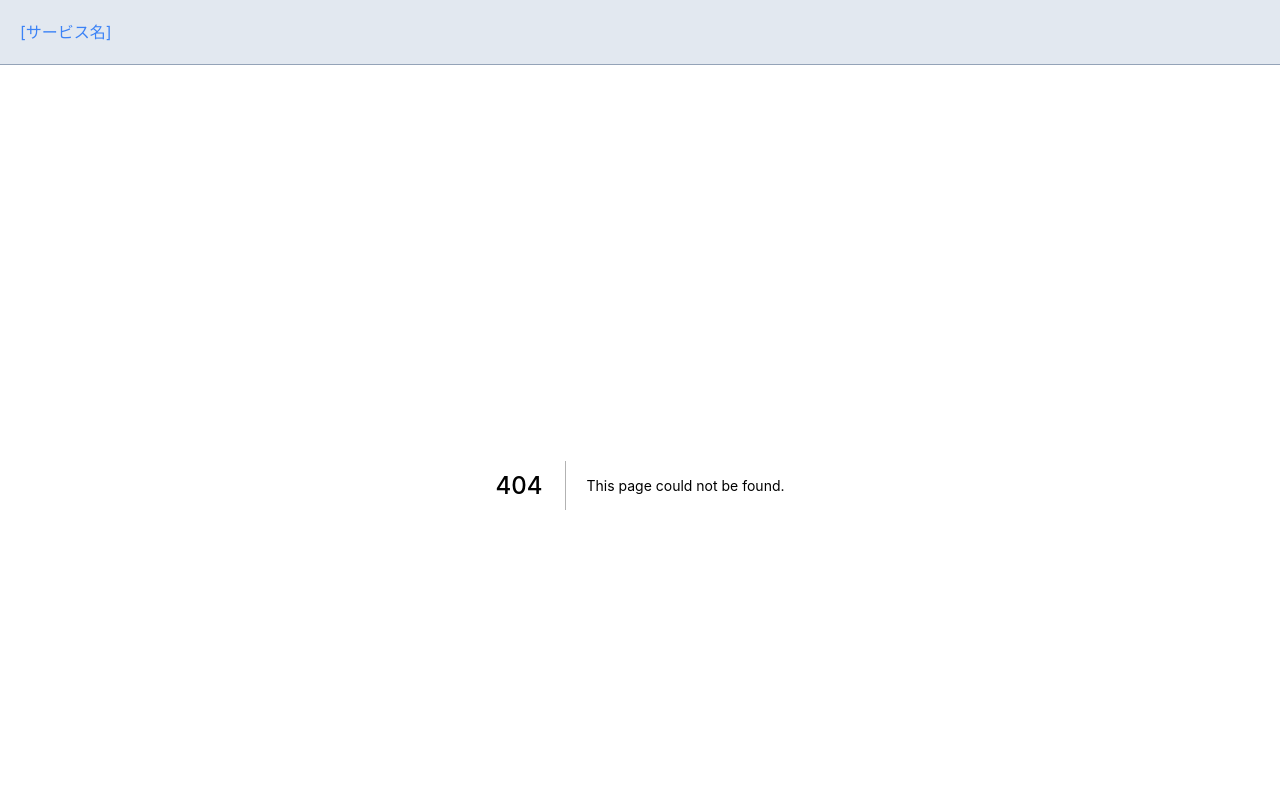
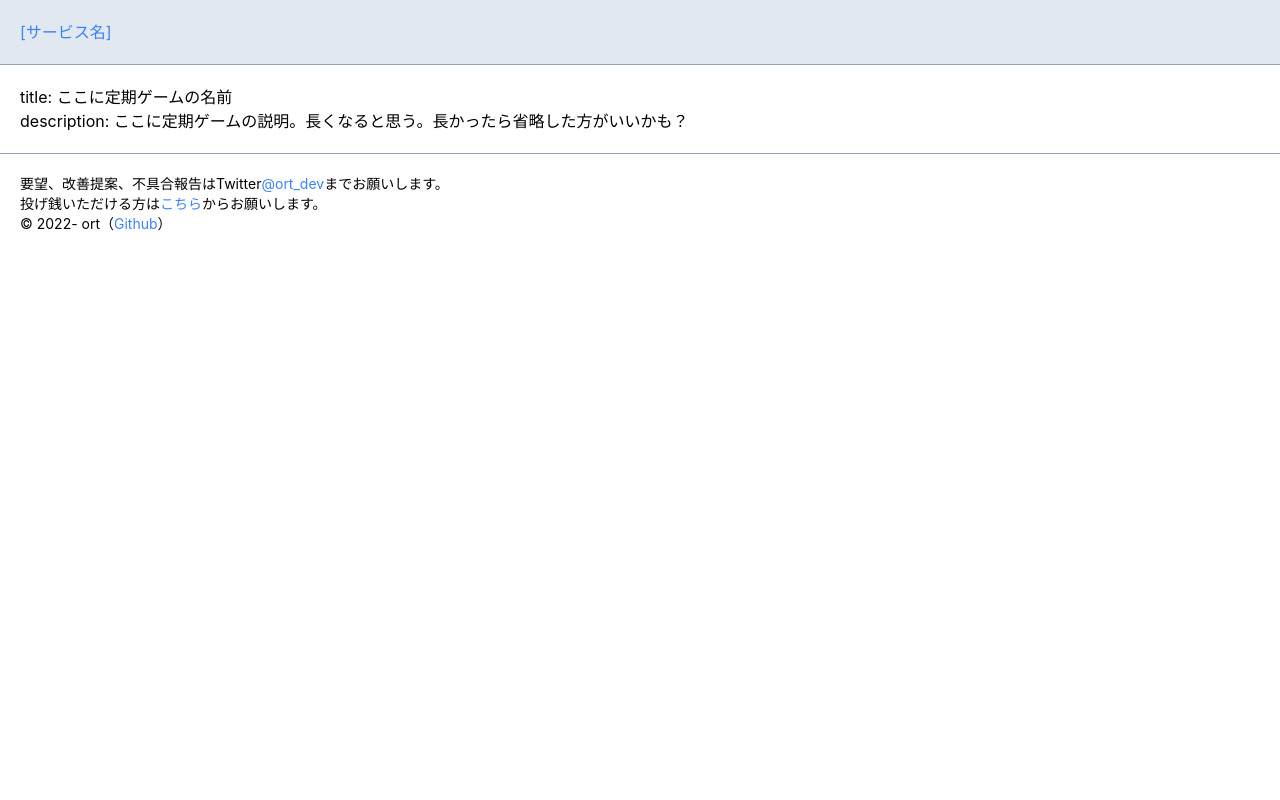
Before and after one commit to h-orito/dice-role, a Next.js app: page /game/1 in a window 1280 px wide. Before the commit this address had no page. Shown: the top 800 px of the page. Built offline with nearby package versions, Linux system fonts and the light colour scheme.

Commit message:
add game page

```diff
--- /dev/null
+++ b/pages/game/[id].tsx
@@ -0,0 +1,38 @@
+import type {
+  NextPage,
+  GetServerSideProps,
+  InferGetServerSidePropsType
+} from 'next'
+import Head from 'next/head'
+import { SystemConst } from '../../components/const'
+
+type Data = {
+  game: Game | null
+}
+
+export const getServerSideProps: GetServerSideProps = async (id) => {
+  const res = await fetch(`${process.env.API_ORIGIN}/games/${id}`)
+  const data: Data = await res.json()
+  return {
+    props: { data }
+  }
+}
+
+const Game: NextPage = ({
+  data
+}: InferGetServerSidePropsType<typeof getServerSideProps>) => {
+  return (
+    <div>
+      <Head>
+        <title>{`${SystemConst.APPLICATION_NAME} | ${data.game.name}`}</title>
+      </Head>
+
+      <div>
+        <p>title: {data.game.name}</p>
+        <p>description: {data.game.description}</p>
+      </div>
+    </div>
+  )
+}
+
+export default Game
```
